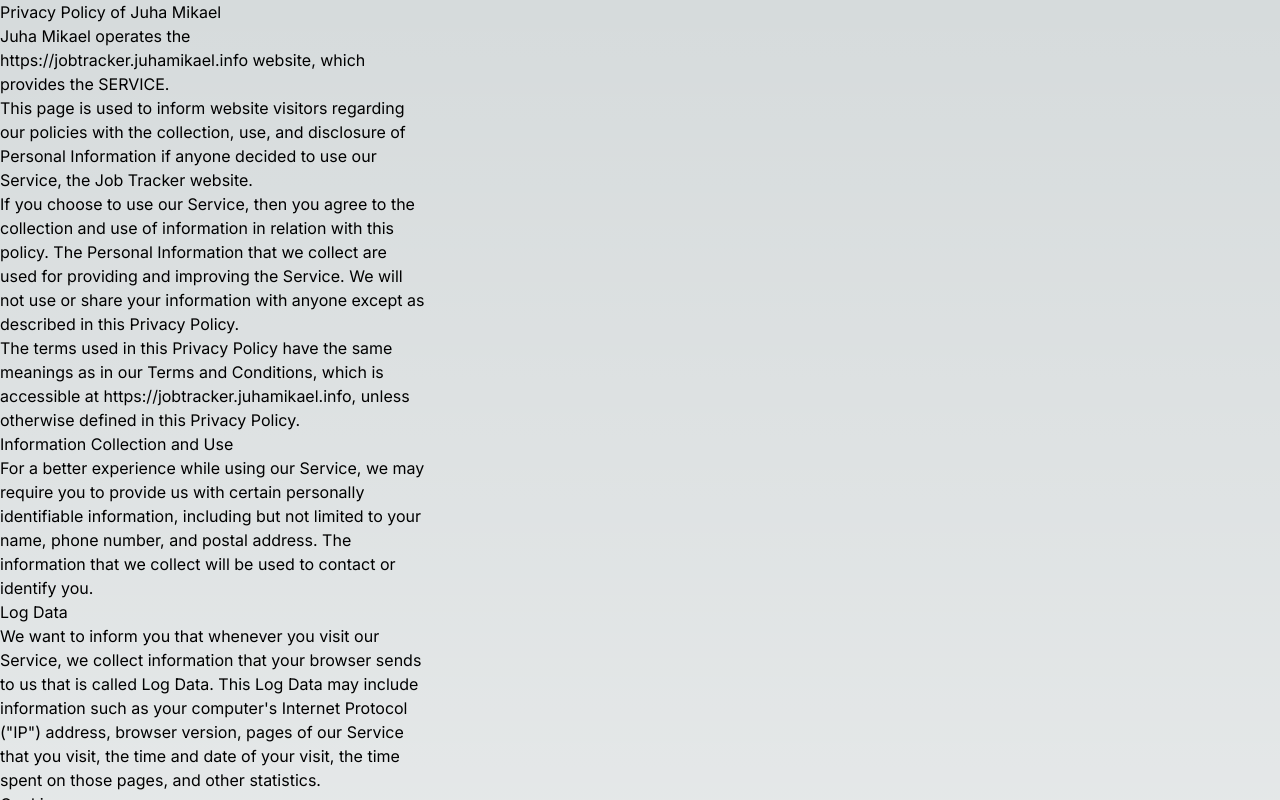
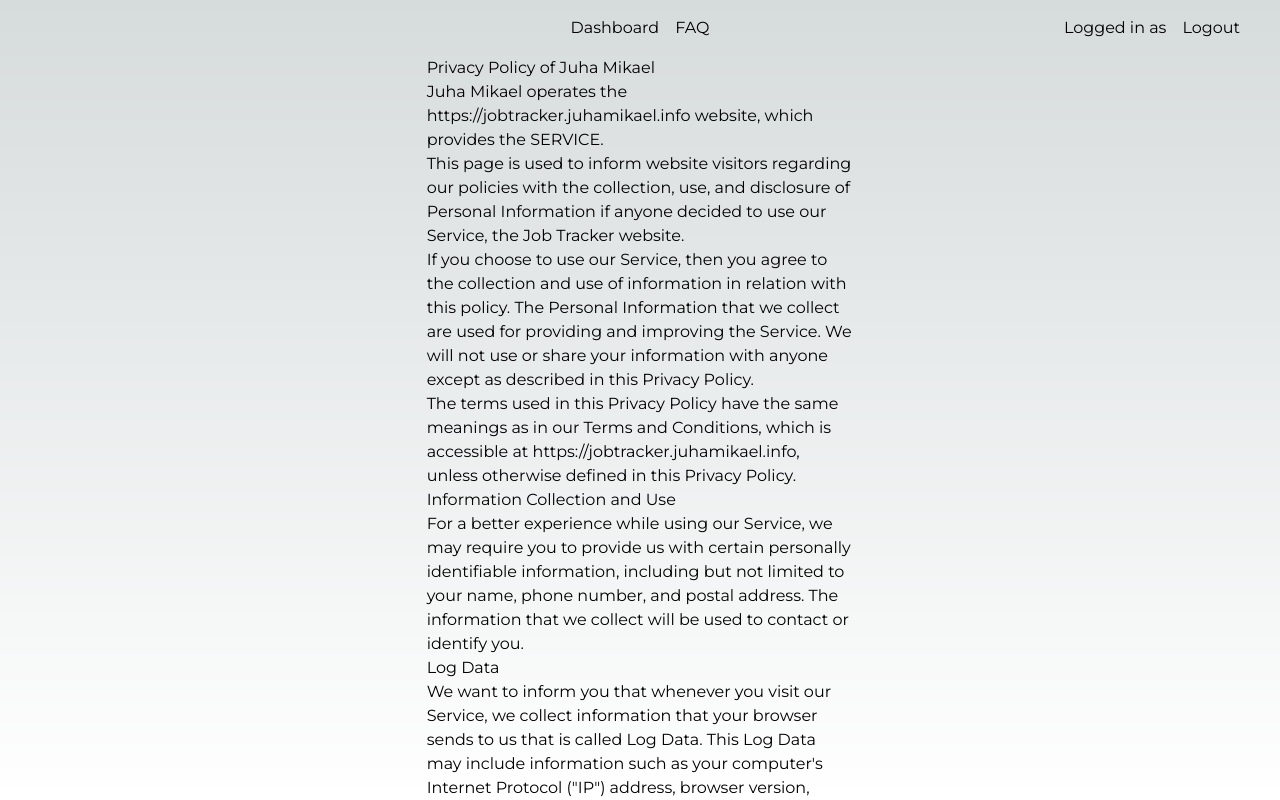
Before and after one commit to juhamikael/jobtracker, a Next.js app: page /privacy-policy in a window 1280 px wide. Shown: the top 800 px of the page. Built offline with nearby package versions, Linux system fonts and the light colour scheme; no server answers.

Commit message:
Update layout.tsx

```diff
--- a/app/layout.tsx
+++ b/app/layout.tsx
@@ -1,22 +1,28 @@
-import './globals.css'
-import type { Metadata } from 'next'
-import { Inter } from 'next/font/google'
-
-const inter = Inter({ subsets: ['latin'] })
+import "./globals.css";
+import type { Metadata } from "next";
+import { Montserrat } from "next/font/google";
+import { cn } from "@/lib/utils";
+import Navbar from "@/components/Navbar";
+import Footer from "@/components/Footer";
+const font = Montserrat({ subsets: ["latin"] });
 
 export const metadata: Metadata = {
-  title: 'Create Next App',
-  description: 'Generated by create next app',
-}
+  title: "Create Next App",
+  description: "Generated by create next app",
+};
 
 export default function RootLayout({
   children,
 }: {
-  children: React.ReactNode
+  children: React.ReactNode;
 }) {
   return (
-    <html lang="en">
-      <body className={inter.className}>{children}</body>
+    <html lang="en" className="h-full dark" style={{ colorScheme: "dark" }}>
+      <body className={cn("flex flex-col min-h-screen", font.className)}>
+        <Navbar />
+        <main className="flex-grow flex justify-center">{children}</main>
+        <Footer />
+      </body>
     </html>
-  )
+  );
 }
```
